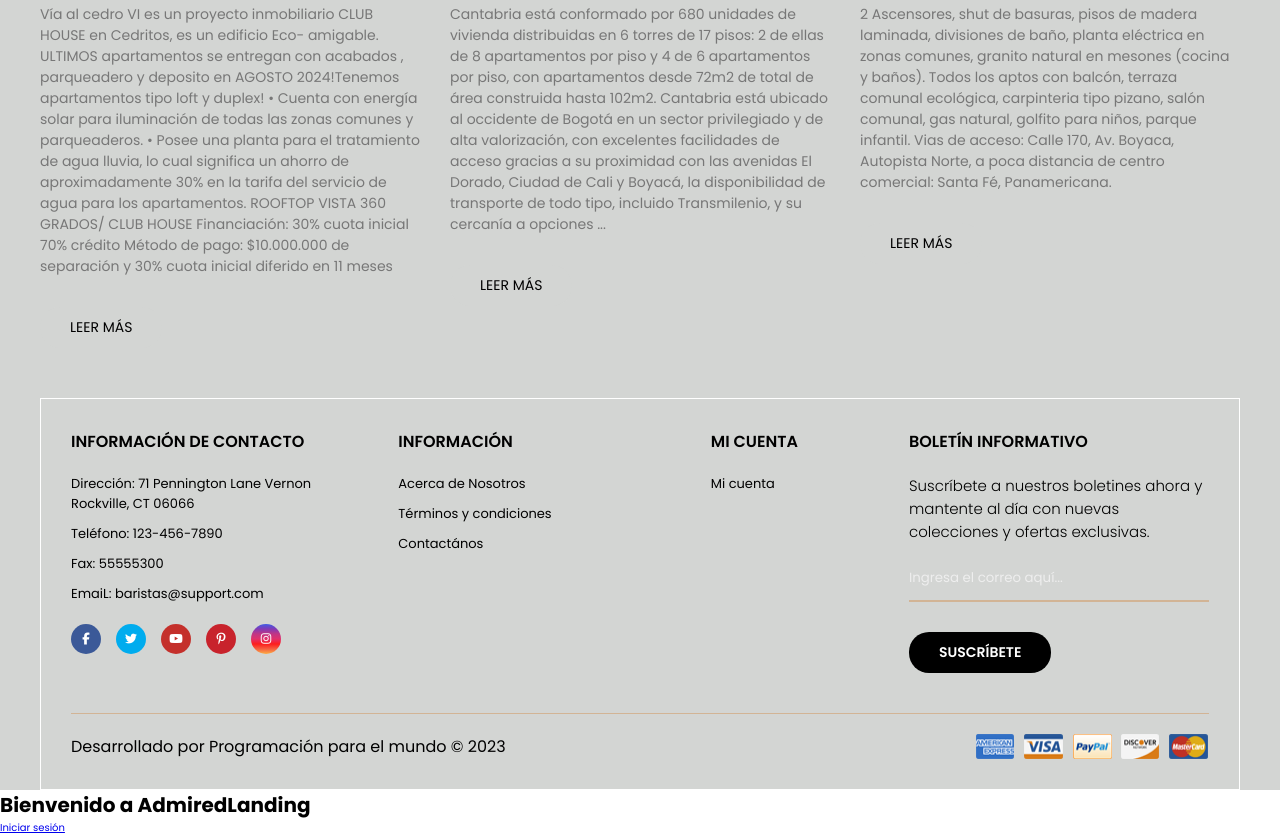
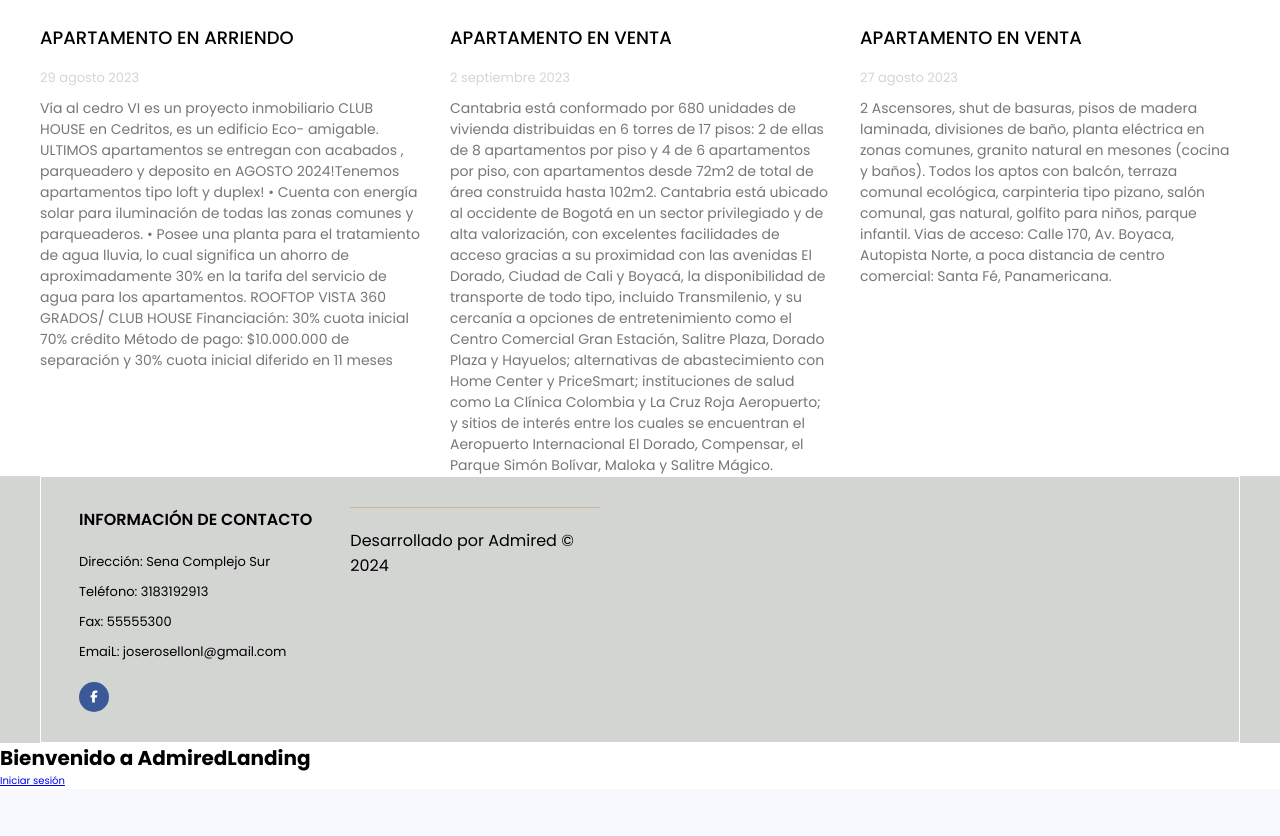
Before and after one commit to valentinavargas31/AdmiredLanding, a PHP site: page / in a window 1280 px wide. Shown: the part 3273-4109 px from the top of the page. After the commit the page ends 4059 px from the top, so only its background shows below. Run offline with PHP 8.4, Linux system fonts and the light colour scheme; some libraries are stand-ins or nearby versions.

```diff
--- a/controllers/LoginController.php
+++ b/controllers/LoginController.php
@@ -1,7 +1,7 @@
 <?php
 class LoginController {
-    public function index(){
-        require_once('views/login/index.php');
+    public function login(){
+        require_once('login.php');
      }
 
 }
--- a/controllers/UsuariosController.php
+++ b/controllers/UsuariosController.php
@@ -17,8 +17,8 @@ class UsuariosController {
         require_once('views/components/layout/footer.php');
      }
      public function noticias(){
-      require_once('views/components/layout/headd.php');
-      require_once('views/usuarios/noticias.php');
+      require_once('views/components/layout/head.php');
+      require_once('views/informacion/noticias.php');
       require_once('views/components/layout/footer.php');
    }
 
--- a/views/components/layout/footer.php
+++ b/views/components/layout/footer.php
@@ -6,68 +6,23 @@
 				<p class="title-footer">Información de Contacto</p>
 				<ul>
 					<p class="informacion">
-						Dirección: 71 Pennington Lane Vernon Rockville, CT
-						06066
+						Dirección: Sena Complejo Sur
 					</p>
-					<p class="informacion">Teléfono: 123-456-7890</p>
+					<p class="informacion">Teléfono: 3183192913</p>
 					<p class="informacion">Fax: 55555300</p>
-					<p class="informacion">EmaiL: baristas@support.com</p>
+					<p class="informacion">EmaiL: joserosellonl@gmail.com</p>
 				</ul>
 				<div class="social-icons">
 					<span class="facebook">
 						<i class="fa-brands fa-facebook-f"></i>
 					</span>
-					<span class="twitter">
-						<i class="fa-brands fa-twitter"></i>
-					</span>
-					<span class="youtube">
-						<i class="fa-brands fa-youtube"></i>
-					</span>
-					<span class="pinterest">
-						<i class="fa-brands fa-pinterest-p"></i>
-					</span>
-					<span class="instagram">
-						<i class="fa-brands fa-instagram"></i>
-					</span>
+
 				</div>
 			</div>
-
-			<div class="information">
-				<p class="title-footer">Información</p>
-				<ul>
-					<p class="informacion"><a href="#" class="informacion">Acerca de Nosotros</a></p>
-					<p class="informacion"><a href="#" class="informacion">Términos y condiciones</a></p>
-					<p class="informacion"><a href="#" class="informacion">Contactános</a></p>
-				</ul>
-			</div>
-
-			<div class="my-account">
-				<p class="title-footer">Mi cuenta</p>
-
-				<ul>
-					<p><a href="?c=login&m=index" class="informacion">Mi cuenta</a></p>
-				</ul>
-			</div>
-
-			<div class="newsletter">
-				<p class="title-footer">Boletín informativo</p>
-
-				<div class="content">
-					<p class="informacion">
-						Suscríbete a nuestros boletines ahora y mantente al
-						día con nuevas colecciones y ofertas exclusivas.
-					</p>
-					<input type="email" placeholder="Ingresa el correo aquí...">
-					<button>Suscríbete</button>
-				</div>
-			</div>
-		</div>
 		<div class="copyright">
 			<p>
-				Desarrollado por Programación para el mundo &copy; 2023
+				Desarrollado por Admired &copy; 2024
 			</p>
-
-			<img src="./assets/img/payment.png" alt="Pagos">
 		</div>
 	</div>
 </footer>
--- a/views/components/layout/head.php
+++ b/views/components/layout/head.php
@@ -45,12 +45,7 @@
 					<li><a href="login.php">Iniciar Sesión</a></li>
 				</ul>
 
-				<form class="search-form">
-					<input type="search" placeholder="Buscar..." />
-					<button class="btn-search">
-						<i class="fa-solid fa-magnifying-glass"></i>
-					</button>
-				</form>
+
 			</nav>
 		</div>
 	</header>
--- a/views/dashboard/dashboard.php
+++ b/views/dashboard/dashboard.php
@@ -5,41 +5,11 @@
 	<div class="content-banner">
 		<H2>COMODIDADES</H2>
 		<p>PARA TU HOGAR Y DE TU FAMILIA</p>
-		<a href="sobre_nosotros.php">saber mas</a>
+
 	</div>
 </section>
 
-<main class="main-content">
-	<section class="container container-features">
-		<div class="card-feature">
-			<i class="fa-solid fa-plane-up"></i>
-			<div class="feature-content">
-				<span>Reservas De Areas Comunes</span>
-				<p>Desde $150.000</p>
-			</div>
-		</div>
-		<div class="card-feature">
-			<i class="fa-solid fa-wallet"></i>
-			<div class="feature-content">
-				<span>Apartamentos En arriendo </span>
-				<p>Desde 800.000</p>
-			</div>
-		</div>
-		<div class="card-feature">
-			<i class="fa-solid fa-gift"></i>
-			<div class="feature-content">
-				<span>Ventas De Apartamentos</span>
-				<p> Con 10% De Descuento</p>
-			</div>
-		</div>
-		<div class="card-feature">
-			<i class="fa-solid fa-headset"></i>
-			<div class="feature-content">
-				<span>Servicio al cliente</span>
-				<p>LLámenos al 232-456-7006</p>
-			</div>
-		</div>
-	</section>
+
 
 	<section class="container top-categories">
 		<h1 class="heading-1">ZONAS VERDES</h1>
@@ -50,10 +20,13 @@
 			<div> <img src="https://www.edifito.co/wp-content/uploads/2019/11/oasa.jpg" alt="" class="card-category category-expreso">
 
 			</div>
-			<div class="card-category category-capuchino">
-				<p>Mas contenido aqui ↓</p>
-				<span>Ver más</span>
+			<div> <img src="https://www.edifito.co/wp-content/uploads/2019/11/oasa.jpg" alt="" class="card-category category-expreso">
+
 			</div>
+			<div> <img src="https://www.edifito.co/wp-content/uploads/2019/11/oasa.jpg" alt="" class="card-category category-expreso">
+
+			</div>
+
 		</div>
 	</section>
 
@@ -313,7 +244,6 @@
 					<p>
 						Vía al cedro VI es un proyecto inmobiliario CLUB HOUSE en Cedritos, es un edificio Eco- amigable. ULTIMOS apartamentos se entregan con acabados , parqueadero y deposito en AGOSTO 2024!Tenemos apartamentos tipo loft y duplex! • Cuenta con energía solar para iluminación de todas las zonas comunes y parqueaderos. • Posee una planta para el tratamiento de agua lluvia, lo cual significa un ahorro de aproximadamente 30% en la tarifa del servicio de agua para los apartamentos. ROOFTOP VISTA 360 GRADOS/ CLUB HOUSE Financiación: 30% cuota inicial 70% crédito Método de pago: $10.000.000 de separación y 30% cuota inicial diferido en 11 meses
 					</p>
-					<div class="btn-read-more">Leer más</div>
 				</div>
 			</div>
 			<!-- anuncio 2 -->
@@ -333,9 +263,8 @@
 					<h3>APARTAMENTO EN VENTA</h3>
 					<span>2 septiembre 2023</span>
 					<p>
-						Cantabria está conformado por 680 unidades de vivienda distribuidas en 6 torres de 17 pisos: 2 de ellas de 8 apartamentos por piso y 4 de 6 apartamentos por piso, con apartamentos desde 72m2 de total de área construida hasta 102m2. Cantabria está ubicado al occidente de Bogotá en un sector privilegiado y de alta valorización, con excelentes facilidades de acceso gracias a su proximidad con las avenidas El Dorado, Ciudad de Cali y Boyacá, la disponibilidad de transporte de todo tipo, incluido Transmilenio, y su cercanía a opciones ... <!--de entretenimiento como el Centro Comercial Gran Estación, Salitre Plaza, Dorado Plaza y Hayuelos; alternativas de abastecimiento con Home Center y PriceSmart; instituciones de salud como La Clínica Colombia y La Cruz Roja Aeropuerto; y sitios de interés entre los cuales se encuentran el Aeropuerto Internacional El Dorado, Compensar, el Parque Simón Bolívar, Maloka y Salitre Mágico.
-							--></p>
-					<div class="btn-read-more">Leer más</div>
+						Cantabria está conformado por 680 unidades de vivienda distribuidas en 6 torres de 17 pisos: 2 de ellas de 8 apartamentos por piso y 4 de 6 apartamentos por piso, con apartamentos desde 72m2 de total de área construida hasta 102m2. Cantabria está ubicado al occidente de Bogotá en un sector privilegiado y de alta valorización, con excelentes facilidades de acceso gracias a su proximidad con las avenidas El Dorado, Ciudad de Cali y Boyacá, la disponibilidad de transporte de todo tipo, incluido Transmilenio, y su cercanía a opciones de entretenimiento como el Centro Comercial Gran Estación, Salitre Plaza, Dorado Plaza y Hayuelos; alternativas de abastecimiento con Home Center y PriceSmart; instituciones de salud como La Clínica Colombia y La Cruz Roja Aeropuerto; y sitios de interés entre los cuales se encuentran el Aeropuerto Internacional El Dorado, Compensar, el Parque Simón Bolívar, Maloka y Salitre Mágico.
+
 				</div>
 			</div>
 			<!--anuncio 3 -->
@@ -356,7 +285,6 @@
 					<span>27 agosto 2023</span>
 					<p>
 						2 Ascensores, shut de basuras, pisos de madera laminada, divisiones de baño, planta eléctrica en zonas comunes, granito natural en mesones (cocina y baños). Todos los aptos con balcón, terraza comunal ecológica, carpinteria tipo pizano, salón comunal, gas natural, golfito para niños, parque infantil. Vias de acceso: Calle 170, Av. Boyaca, Autopista Norte, a poca distancia de centro comercial: Santa Fé, Panamericana.</p>
-					<div class="btn-read-more">Leer más</div>
 				</div>
 			</div>
 		</div>
--- a/views/informacion/noticias.php
+++ b/views/informacion/noticias.php
@@ -11,7 +11,6 @@
                 <div class="col-12">
                     <div class="page-title-box">
                         <h4 class="page-title">Noticias</h4>
-                        <a href="?c=dashboard&m=dashboard" class="volver">←Volver</a>
                         <div class="noticia-container">
                             <div class="imagen-noticia">
                                 <img src="https://w0.peakpx.com/wallpaper/654/174/HD-wallpaper-vertical-building.jpg" alt="Imagen de la Noticia" class="imagen">
--- a/views/informacion/sobre_nosotros.php
+++ b/views/informacion/sobre_nosotros.php
@@ -1,5 +1,4 @@
-<link rel="stylesheet" href="./assets/css/sobre_nosotros.css">
-<h4>sobre nosotros</h4>
+<link rel="stylesheet" href="assets/css/sobre_nosotros.css">
 <a href="?c=dashboard&m=dashboard" class="volver">←Volver</a>
 <div class="container">
     <div class="row">
--- a/views/usuarios/noticias.php
+++ b/views/usuarios/noticias.php
@@ -11,7 +11,6 @@
                 <div class="col-12">
                     <div class="page-title-box">
                         <h4 class="page-title">Noticias</h4>
-                        <a href="?c=principal&m=principal" class="volver">←Volver</a>
                         <div class="noticia-container">
                             <div class="imagen-noticia">
                                 <img src="https://w0.peakpx.com/wallpaper/654/174/HD-wallpaper-vertical-building.jpg" alt="Imagen de la Noticia" class="imagen">
--- a/views/usuarios/reservas_areas.php
+++ b/views/usuarios/reservas_areas.php
@@ -1,7 +1,5 @@
 <link rel="stylesheet" href="./assets/css/principal.css">
 <link rel="stylesheet" href="./assets/css/galeria.css">
-<h3>Resevas de Areas Comunes</h3>
-<a href="index.php" class="volver">←Volver</a>
 <section class="container top-products">
 	<h1 class="heading-1">RESERVAS DE AREAS COMUNES</h1>
 	<div class="container-products">
```
Also changed, not shown: other parts of views/dashboard/dashboard.php (+2 -44 lines), headd.php (+3 -15 lines), views/components/footer.php (deleted, +0 -7 lines).
